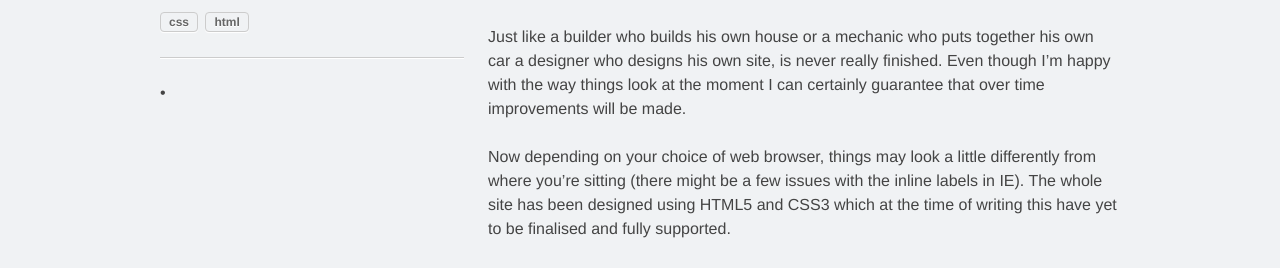
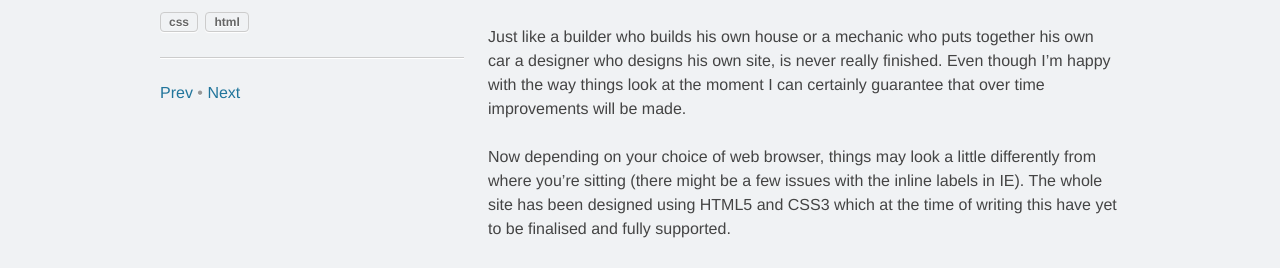
Before and after one commit to nathanstaines/nathanstaines.github.com, a Jekyll site: the page built from _posts/2010-02-25-hello-world-duplicate.md, in a window 1280 px wide. Shown: the part 175-443 px from the top of the page. Built offline with Jekyll 4.4.1, drawn with Linux system fonts in a browser that asks for light colours; nearby versions of some CDN libraries; Markdown is read by kramdown in place of the engine named in the settings.

Commit message:
Updated paging and tags

```diff
--- a/_layouts/post.html
+++ b/_layouts/post.html
@@ -15,21 +15,23 @@ layout: default
       {{ page.content | number_of_words }} words
     </p>
 
-    <p class="tags">
+    <p>
       {% for tag in page.tags %}
-        <a class="btn btn-small" href="#" rel="tag">{{ tag }}</a>
+        <span class="tag">{{ tag }}</span>
       {% endfor %}
     </p>
 
     <nav class="nav nav-posts">
-      {% if page.previous %}
+      {% if page.previous and page.previous.categories[0] == page.categories[0] %}
+        <a href="{{ page.previous.url }}">Prev</a>
       {% else %}
         Prev
       {% endif %}
 
       &bull;
 
-      {% if page.next %}
+      {% if page.next and page.next.categories[0] == page.categories[0] %}
+        <a href="{{ page.next.url }}">Next</a>
       {% else %}
         Next
       {% endif %}
--- a/css/main.css
+++ b/css/main.css
@@ -254,14 +254,29 @@ figure > img {
   font-size: 0.75rem;
 }
 
-.tags .btn {
+.tag {
+  display: inline-block;
   margin-right: 0.1875rem;
+  padding: 0 0.5rem;
+  border: 1px solid #cccccc;
+  font-size: 0.75rem;
+  font-weight: bold;
+  text-shadow: 0 1px 0 white;
+  vertical-align: middle;
+  white-space: nowrap;
+  color: #666666;
+  background: transparent;
+  border-radius: 4px;
+  -webkit-box-shadow: 0 1px 1px white;
+  box-shadow: 0 1px 1px white;
 }
 
 .nav-posts {
   position: absolute;
   bottom: -3rem;
   left: 0;
+  text-shadow: 0 1px 0 white;
+  color: #999999;
 }
 
 .container {
--- a/sass/_base.scss
+++ b/sass/_base.scss
@@ -22,6 +22,7 @@
 @import "media";
 // @import "panels";
 @import "buttons";
+@import "tags";
 // @import "alerts";
 @import "navs";
 
--- a/sass/_buttons.scss
+++ b/sass/_buttons.scss
@@ -28,7 +28,3 @@
 .btn-small {
   @include font-size($milli-size);
 }
-
-.tags .btn {
-  margin-right: ($base-spacing-unit / 8);
-}
--- a/sass/_navs.scss
+++ b/sass/_navs.scss
@@ -6,4 +6,6 @@
   position: absolute;
   bottom: -($double-spacing-unit);
   left: 0;
+  text-shadow: 0 1px 0 $white;
+  color: $gray;
 }
```
Also changed, not shown: 4 other files.
